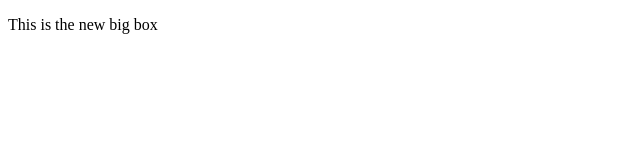
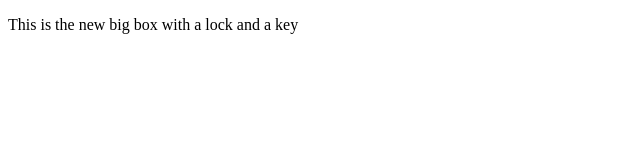
Before and after one commit to rushikreddythota/localrepo, a plain HTML site: page index.html in a window 1280 px wide. Shown: the whole page, without its empty margins (0-640 px from the left). Drawn offline with Linux system fonts and the light colour scheme.

Commit message:
lock and a key

```diff
--- a/index.html
+++ b/index.html
@@ -8,7 +8,7 @@
 <body>
     <div class="container">
         <div class="box">
-        <p>This is the new big box</p>
+        <p>This is the new big box with a lock and a key</p>
         </div>
     </div>
 </body>
```
